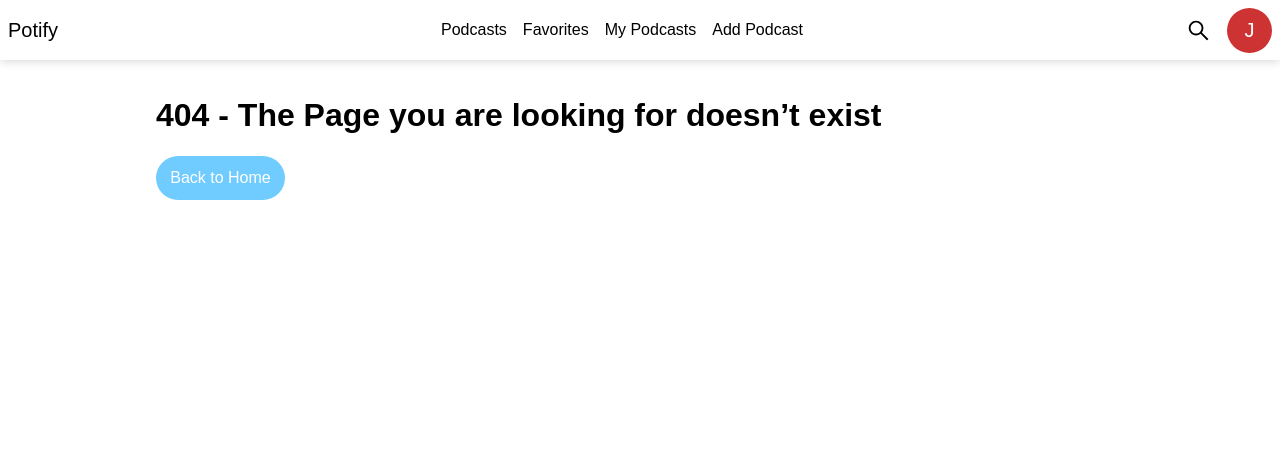
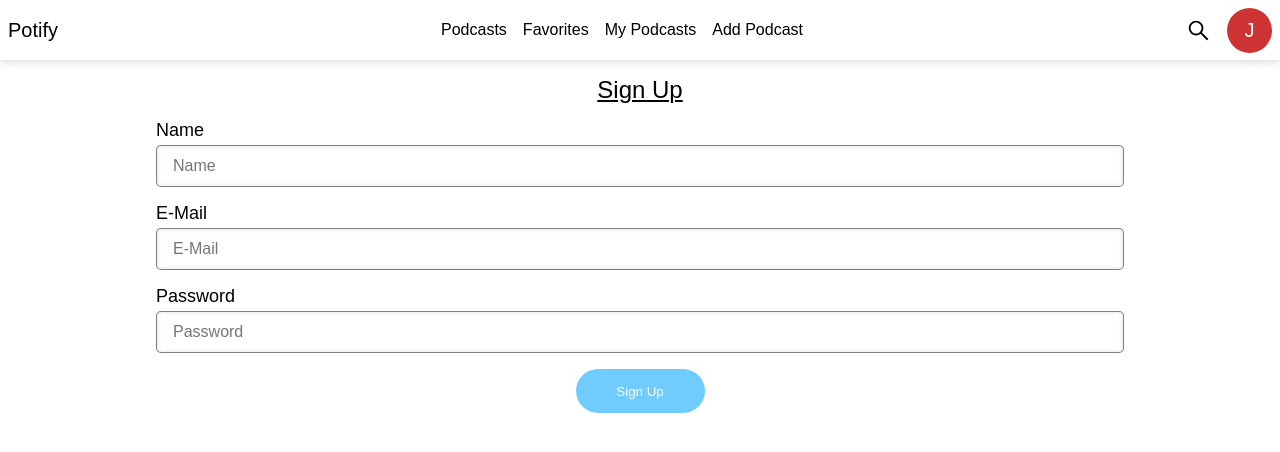
Before and after one commit to JanikKur/Potify, a React (Create React App) app: page /register in a window 1280 px wide. Before the commit this address had no page. Shown: the top 452 px of the page. Built offline with nearby package versions, Linux system fonts and the light colour scheme.

Commit message:
Added Authentication Pages

```diff
--- a/src/App.js
+++ b/src/App.js
@@ -3,9 +3,11 @@ import Navigation from "./layouts/Navigation";
 import AddEpisode from "./pages/AddEpisode";
 import AddPodcast from "./pages/AddPodcast";
 import Home from "./pages/Home";
+import Login from "./pages/Login";
 import MyPodcasts from "./pages/MyPodcasts";
 import NotFound from "./pages/NotFound";
 import Podcast from "./pages/Podcast";
+import Register from "./pages/Register";
 import Search from "./pages/Search";
 import Settings from "./pages/Settings";
 
@@ -22,6 +24,8 @@ export default function App() {
           <Route path="/mypodcasts" element={<MyPodcasts/>} />
           <Route path="/addpodcast" element={<AddPodcast/>} />
           <Route path="/addepisode" element={<AddEpisode/>} />
+          <Route path="/login" element={<Login/>} />
+          <Route path="/register" element={<Register/>} />
           <Route path="*" element={<NotFound/>} />
         </Routes>
       </Router>
--- a/src/assets/styles/index.css
+++ b/src/assets/styles/index.css
@@ -68,3 +68,12 @@ h2{
 .form-control.selection{
     padding: 0;
 }
+
+.form{
+    display: flex;
+    flex-direction: column;
+    align-items: center;
+    justify-content: flex-start;
+    gap: 1rem;
+    margin-top: 1rem;
+}
--- a/src/assets/styles/pages/settings.css
+++ b/src/assets/styles/pages/settings.css
@@ -39,15 +39,6 @@
     width: 100%;
 }
 
-.new-password-wrapper .form{
-    display: flex;
-    flex-direction: column;
-    align-items: center;
-    justify-content: flex-start;
-    gap: 1rem;
-    margin-top: 1rem;
-}
-
 .new-password-wrapper summary{
     color: #096BA3;
     text-decoration: underline;
--- /dev/null
+++ b/src/components/UserIcon.js
@@ -0,0 +1,8 @@
+import React from 'react'
+import { Link } from 'react-router-dom'
+
+export default function UserIcon({name}) {
+  return (
+    <Link to="/settings" className="user-icon">{name}</Link>
+  )
+}
--- a/src/layouts/Navigation.js
+++ b/src/layouts/Navigation.js
@@ -2,6 +2,7 @@ import React, { useState } from 'react'
 import { Link } from "react-router-dom";
 import {AiOutlineSearch, AiOutlineMenu} from 'react-icons/ai';
 import '../assets/styles/layouts/navigation.css';
+import UserIcon from '../components/UserIcon';
 
 export default function Navigation() {
 
@@ -21,7 +22,7 @@ export default function Navigation() {
             </div>
             <div className="right">
                     <button className="search-button"><AiOutlineSearch/></button>
-                    <Link to="/settings" className="user-icon">J</Link>
+                    <UserIcon name='J' />
             </div>
         </nav>
     )
--- /dev/null
+++ b/src/pages/Login.js
@@ -0,0 +1,20 @@
+import React from 'react'
+
+export default function Login() {
+    return (
+        <main>
+            <h2>Log In</h2>
+            <form className="form">
+                <div className="form-group">
+                    <label>E-Mail</label>
+                    <input type="email" placeholder="E-Mail" className="form-control" />
+                </div>
+                <div className="form-group">
+                    <label>Password</label>
+                    <input type="password" placeholder="Password" className="form-control" />
+                </div>
+                <button type="submit" className="main-button">Log In</button>
+            </form>
+        </main>
+    )
+}
--- /dev/null
+++ b/src/pages/Register.js
@@ -0,0 +1,24 @@
+import React from 'react'
+
+export default function Register() {
+    return (
+        <main>
+            <h2>Sign Up</h2>
+            <form className="form">
+                <div className="form-group">
+                    <label>Name</label>
+                    <input type="text" placeholder="Name" className="form-control" />
+                </div>
+                <div className="form-group">
+                    <label>E-Mail</label>
+                    <input type="email" placeholder="E-Mail" className="form-control" />
+                </div>
+                <div className="form-group">
+                    <label>Password</label>
+                    <input type="password" placeholder="Password" className="form-control" />
+                </div>
+                <button type="submit" className="main-button">Sign Up</button>
+            </form>
+        </main>
+    )
+}
```
